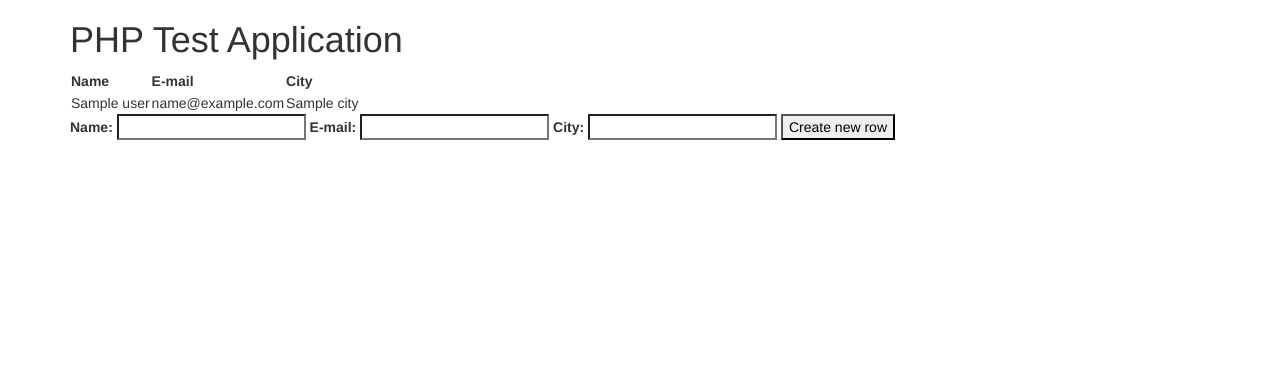
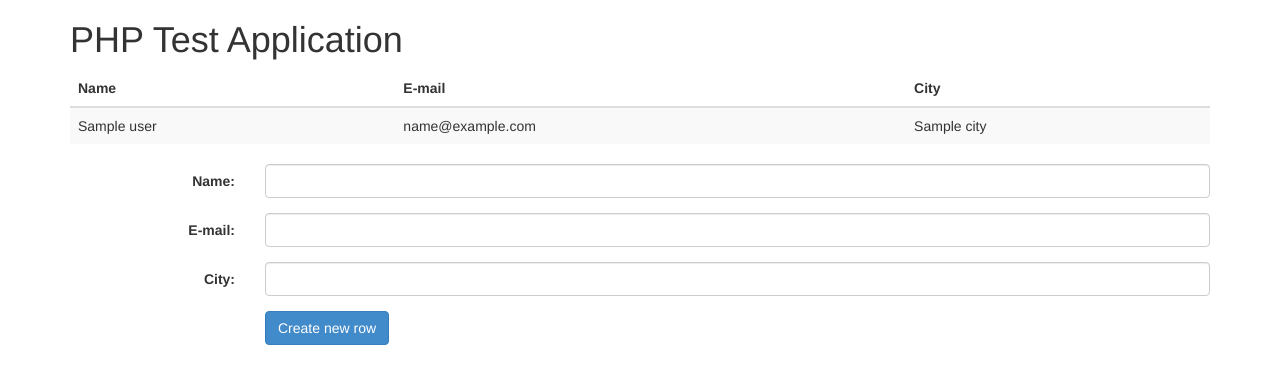
Before and after one commit to GusGusGusGus/betterstack, a PHP site: template views/index.php in a window 1280 px wide. Shown: the top 384 px of the page. Run offline with PHP 8.4, Linux system fonts and the light colour scheme; the template is opened without the code that fills it: most values are stand-ins (such as "Sample title", 1, 10 or a date in 2020).

Commit message:
added template styles

```diff
--- a/views/index.php
+++ b/views/index.php
@@ -1,6 +1,6 @@
 <h1>PHP Test Application</h1>
 
-<table>
+<table class="table table-striped">
 	<thead>
 		<tr>
 			<th>Name</th>
@@ -19,16 +19,28 @@
 	</tbody>
 </table>
 
-<form method="post" action="create.php">
-
-	<label for="name">Name:</label>
-	<input name="name" input="text" id="name"/>
-
-	<label for="email">E-mail:</label>
-	<input name="email" input="text" id="email"/>
-
-	<label for="city">City:</label>
-	<input name="city" input="text" id="city"/>
-
-	<button>Create new row</button>
+<form method="post" action="create.php" class="form-horizontal">
+	<div class="form-group">
+		<label for="name" class="col-sm-2 control-label">Name:</label>
+		<div class="col-sm-10">
+			<input name="name" type="text" class="form-control" id="name"/>
+		</div>
+	</div>
+	<div class="form-group">
+		<label for="email" class="col-sm-2 control-label">E-mail:</label>
+		<div class="col-sm-10">
+			<input name="email" type="text" class="form-control" id="email"/>
+		</div>
+	</div>
+	<div class="form-group">
+		<label for="city" class="col-sm-2 control-label">City:</label>
+		<div class="col-sm-10">
+			<input name="city" type="text" class="form-control" id="city"/>
+		</div>
+	</div>
+	<div class="form-group">
+		<div class="col-sm-offset-2 col-sm-10">
+			<button type="submit" class="btn btn-primary">Create new row</button>
+		</div>
+	</div>
 </form>
```
Also changed, not shown: 1 other file.
